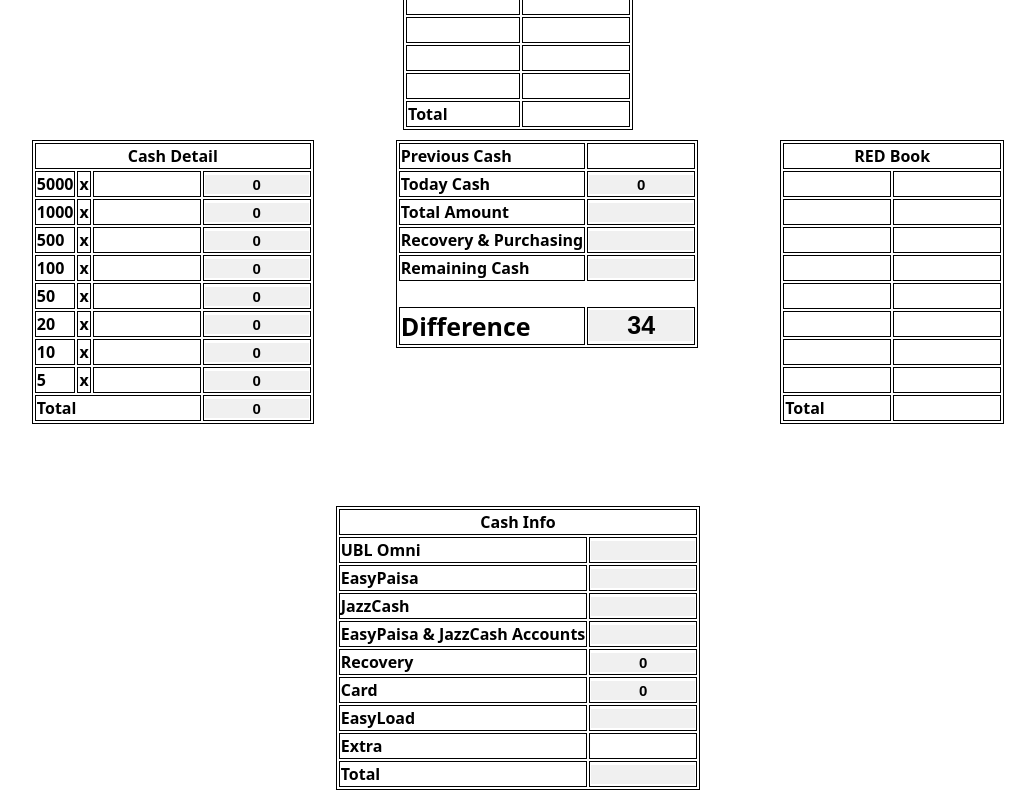
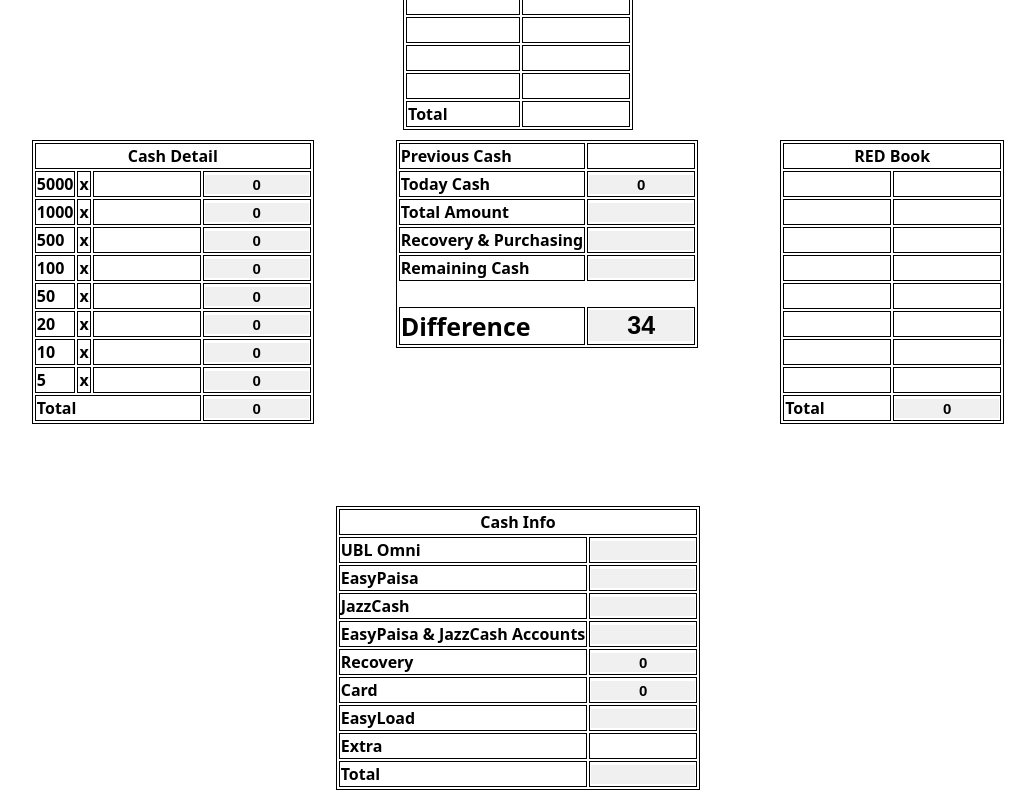
Before and after one commit to maakbarofficial/ledger-sheet-react, a React (Vite) app: page / in a window 1280 px wide. Shown: the part 1734-2534 px from the top of the page, without its empty margins (132-1167 px from the left). Built offline with nearby package versions, Linux system fonts and the light colour scheme.

Commit message:
Add Redbook logic

```diff
--- a/src/App.jsx
+++ b/src/App.jsx
@@ -87,6 +87,18 @@ function App() {
 
   const getTotalRecovery = () => {
     return (sheet?.recovery || []).reduce((sum, entry) => {
+      return sum + (Number(entry?.amount) || 0);
+    }, 0);
+  };
+
+  const updateRedbookEntry = (index, field, value) => {
+    const updatedRedbook = [...(sheet?.redbook || [])];
+    updatedRedbook[index] = { ...updatedRedbook[index], [field]: value };
+    setSheet({ ...sheet, redbook: updatedRedbook });
+  };
+
+  const getTotalRedbook = () => {
+    return (sheet?.redbook || []).reduce((sum, entry) => {
       return sum + (Number(entry?.amount) || 0);
     }, 0);
   };
@@ -1397,74 +1409,28 @@ function App() {
               <tr>
                 <th colSpan={2}>RED Book</th>
               </tr>
-              <tr>
-                <td>
-                  <input type="text" />
-                </td>
-                <td>
-                  <input type="number" />
-                </td>
-              </tr>
-              <tr>
-                <td>
-                  <input type="text" />
-                </td>
-                <td>
-                  <input type="number" />
-                </td>
-              </tr>
-              <tr>
-                <td>
-                  <input type="text" />
-                </td>
-                <td>
-                  <input type="number" />
-                </td>
-              </tr>
-              <tr>
-                <td>
-                  <input type="text" />
-                </td>
-                <td>
-                  <input type="number" />
-                </td>
-              </tr>
-              <tr>
-                <td>
-                  <input type="text" />
-                </td>
-                <td>
-                  <input type="number" />
-                </td>
-              </tr>
-              <tr>
-                <td>
-                  <input type="text" />
-                </td>
-                <td>
-                  <input type="number" />
-                </td>
-              </tr>
-              <tr>
-                <td>
-                  <input type="text" />
-                </td>
-                <td>
-                  <input type="number" />
-                </td>
-              </tr>
-              <tr>
-                <td>
-                  <input type="text" />
-                </td>
-                <td>
-                  <input type="number" />
-                </td>
-              </tr>
+                {Array.from({ length: 8 }).map((_, index) => (
+                  <tr key={index}>
+                    <td>
+                      <input
+                        type="text"
+                        value={sheet?.redbook?.[index]?.name || ""}
+                        onChange={(e) => updateRedbookEntry(index, "name", e.target.value)}
+                      />
+                    </td>
+                    <td>
+                      <input
+                        type="number"
+                        value={sheet?.redbook?.[index]?.amount || ""}
+                        onChange={(e) => updateRedbookEntry(index, "amount", e.target.value)}
+                      />
+                    </td>
+                  </tr>
+                ))}
               <tr>
                 <td>Total</td>
                 <td>
-                  <input type="number" />
+                  <input type="number" disabled value={getTotalRedbook()} />
                 </td>
               </tr>
             </tbody>
```
